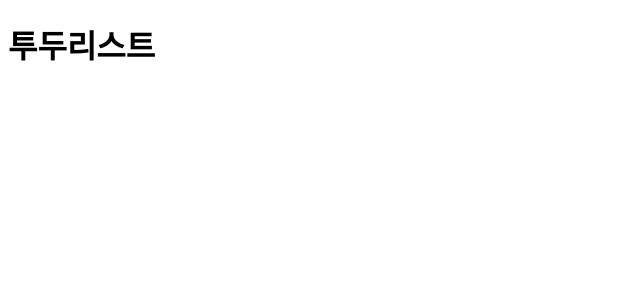
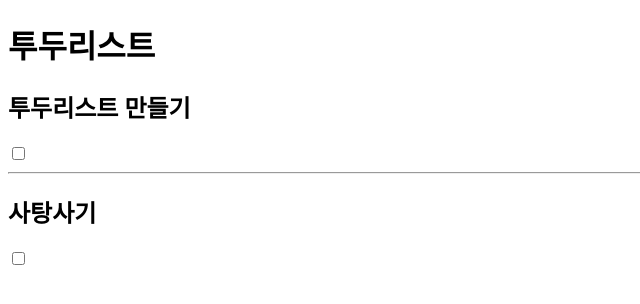
Before and after one commit to Jongyeol91/todolist_react_express, a React (Create React App) app: page / in a window 1280 px wide. Shown: the top 304 px of the page, without its empty margins (0-640 px from the left). Built offline with nearby package versions, Linux system fonts and the light colour scheme.

Commit message:
feat: Todolist, Todo 컴포넌트로 더미데이터 투두리스트 생성

```diff
--- a/src/App.js
+++ b/src/App.js
@@ -1,9 +1,10 @@
-
+import Todolist from "./Todolist";
 
 function App() {
   return (
    <>
      <h1>투두리스트</h1>
+     <Todolist/>
      </>
   );
 }
--- a/src/Todo.jsx
+++ b/src/Todo.jsx
@@ -1,10 +1,11 @@
 import React from 'react';
 
-const Todo = () => {
+const Todo = ({ todo }) => {
   return (
-      <>
-
-      </>
+      <div>
+        <h2>{todo.task}</h2>
+        <input type="checkbox"/>
+      </div>
   )
 }
 
--- a/src/Todolist.jsx
+++ b/src/Todolist.jsx
@@ -1,8 +1,32 @@
 import React from 'react';
+import Todo from "./Todo";
+
+const todos = [{
+  id: 1,
+  ref: null,
+  task: '투두리스트 만들기',
+  completed: false,
+  created_at: '2021-03-13',
+  updated_at: '2021-03-14',
+}, {
+  id: 2,
+  ref: null,
+  task: '사탕사기',
+  completed: false,
+  created_at: '2021-03-14',
+  updated_at: '2021-03-14',
+},
+];
 
 const Todolist = () => {
   return (
       <>
+        {todos.map((todo, i) => (
+            <>
+              <Todo key={todo.id} todo={todo} />
+              { i < todos.length -1  && <hr/>}
+            </>
+        ))}
       </>
   )
 }
```
